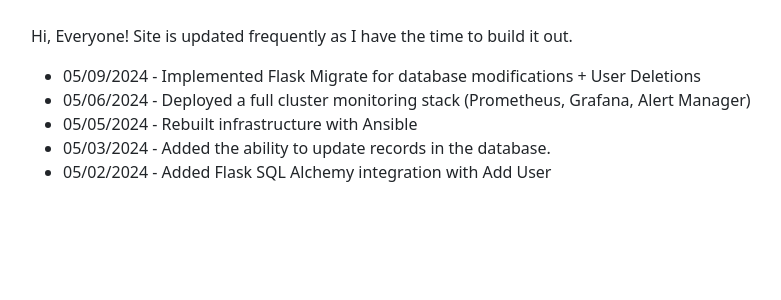
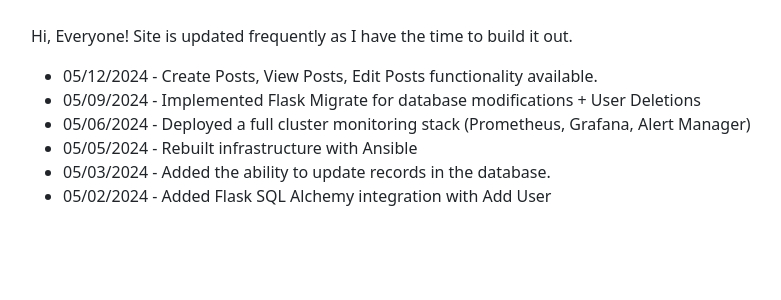
Before and after one commit to CPWu/autoscale.ca, a Flask app: page / in a window 1280 px wide. Shown: the part 56-356 px from the top of the page, without its empty margins (51-832 px from the left). Run offline with Flask 3, Linux system fonts and the light colour scheme.

Commit message:
Updated journal entry on home page.

```diff
--- a/app/templates/index.html
+++ b/app/templates/index.html
@@ -4,6 +4,9 @@
 <p>
     Hi, {{ user.username }}! Site is updated frequently as I have the time to build it out.
 <ul>
+    <li>
+        05/12/2024 - Create Posts, View Posts, Edit Posts functionality available.
+    </li>
     <li>
         05/09/2024 - Implemented Flask Migrate for database modifications + User Deletions
     </li>
```
